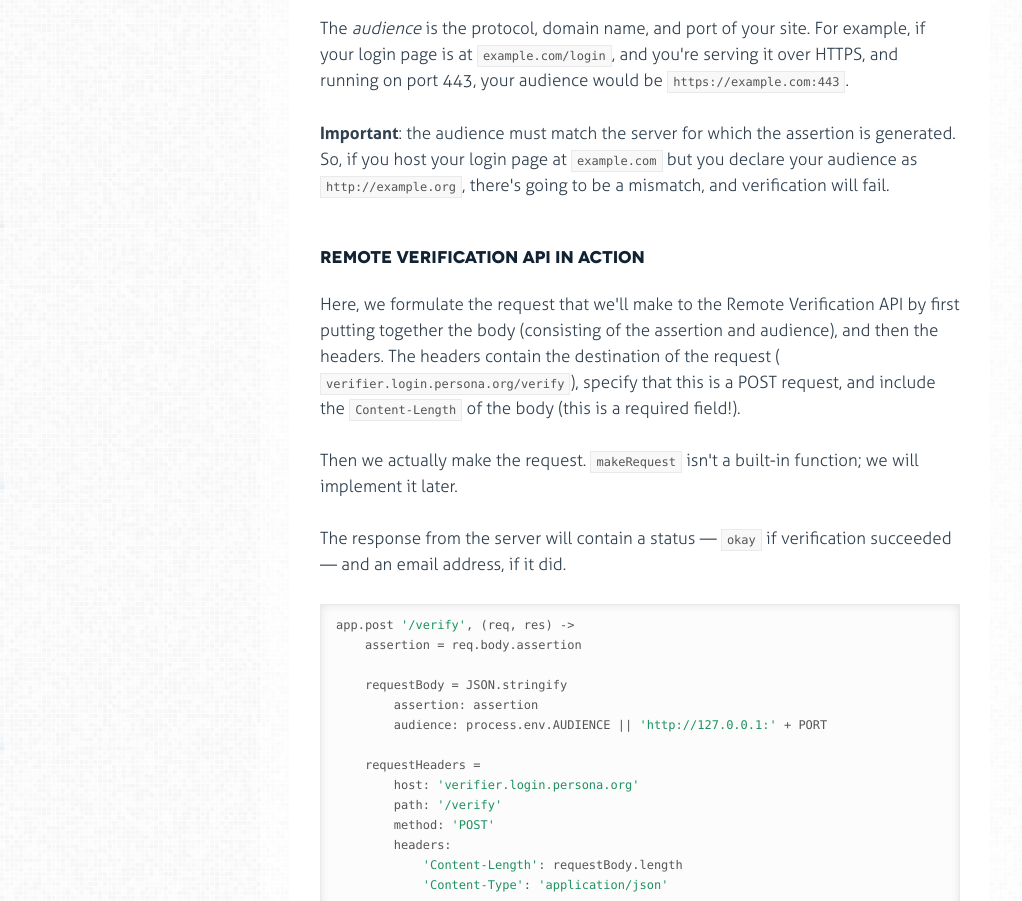
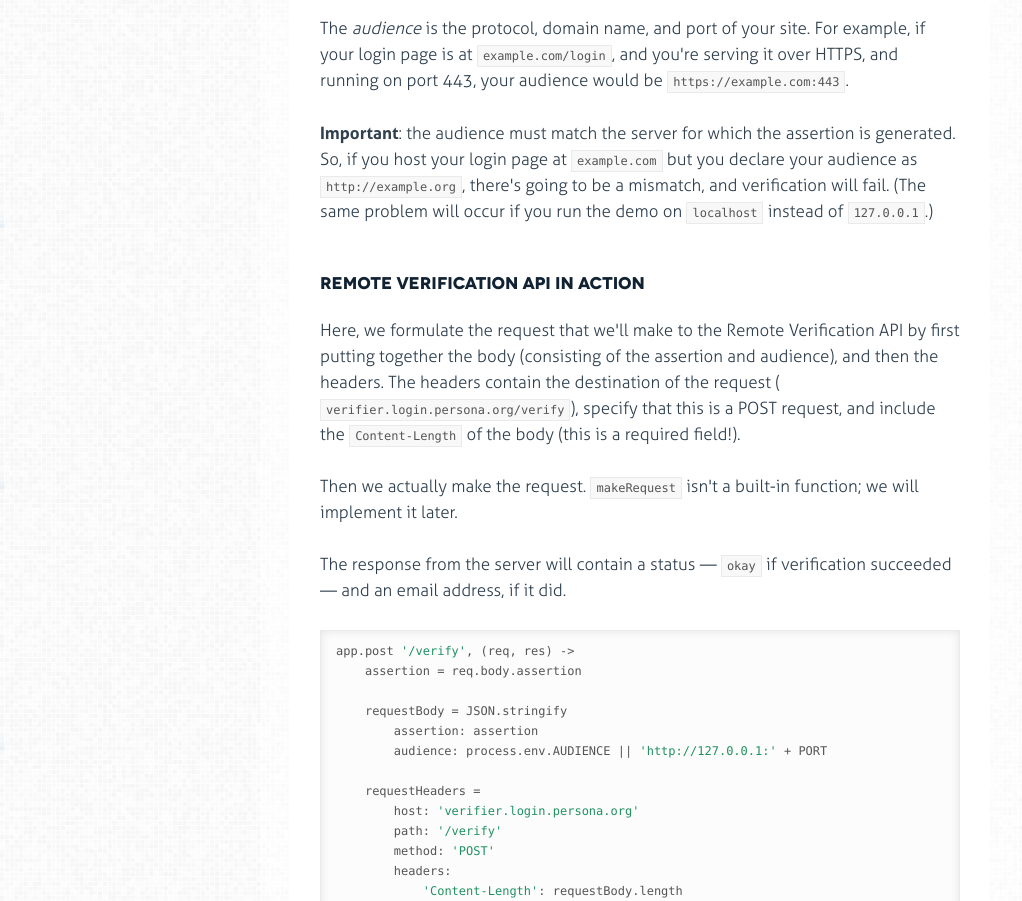
Before and after one commit to nmalkin/persona-demo, a plain HTML site: page docs/server.html in a window 1280 px wide. Shown: the part 1600-2501 px from the top of the page, without its empty margins (0-1022 px from the left). Drawn offline with Linux system fonts and the light colour scheme.

Commit message:
Include warning about localhost vs 127.0.0.1
Thanks for the feedback, @mcomella!

```diff
--- a/docs/server.html
+++ b/docs/server.html
@@ -115,7 +115,9 @@ it over HTTPS, and running on port 443, your audience would be
 <p><strong>Important</strong>: the audience must match the server for which the assertion is
 generated. So, if you host your login page at <code>example.com</code> but you declare
 your audience as <code>http://example.org</code>, there&#39;s going to be a mismatch, and
-verification will fail.</p>
+verification will fail.
+(The same problem will occur if you run the demo on <code>localhost</code> instead of
+<code>127.0.0.1</code>.)</p>
 <h4>Remote Verification API in action</h4>
 <p>Here, we formulate the request that we&#39;ll make to the Remote Verification API
 by first putting together the body (consisting of the assertion and audience),
```
Also changed, not shown: 1 other file.
